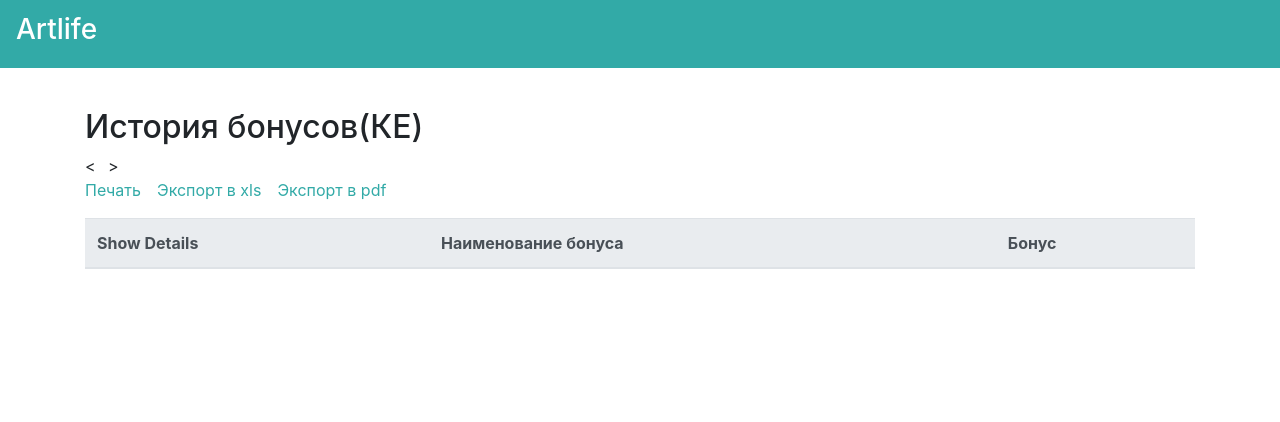
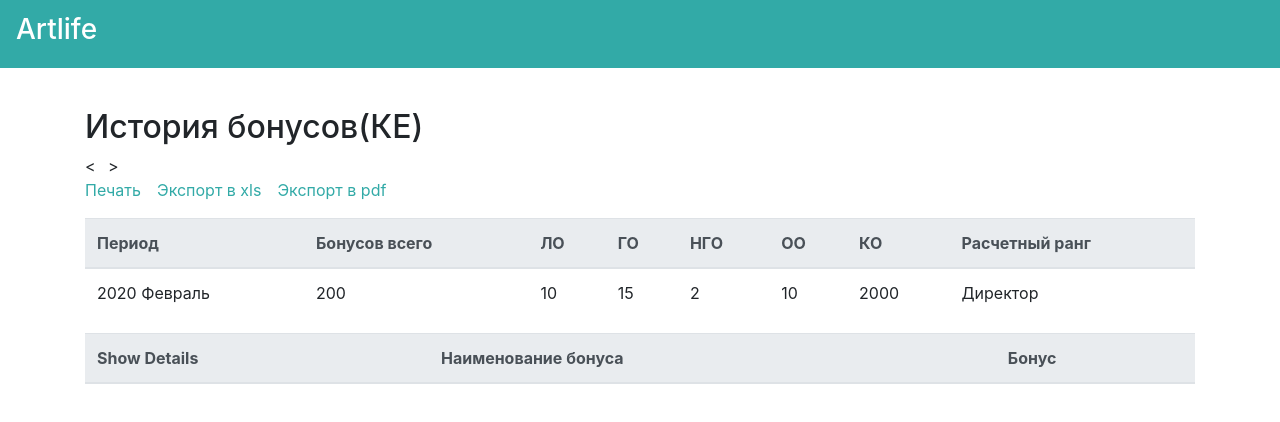
Before and after one commit to TjLinka/artLifeDemo, a Vue app: page /bonus-history in a window 1280 px wide. Shown: the top 422 px of the page. Built offline with nearby package versions, Linux system fonts and the light colour scheme; no server answers; sample sign-in values are in the browser's storage.

Commit message:
Add Top Table Bonus__History__Page

```diff
--- a/src/views/BonusHistory.vue
+++ b/src/views/BonusHistory.vue
@@ -4,13 +4,14 @@
       <h2 class="page__title">История бонусов(КЕ)</h2>
       <div class="row">
         <div class="col-2 perioad__picker">
-          <span class="mr-1"
-                @click="periodIndex = (periodIndex - 1) >= 0? periodIndex - 1: periods.length - 1">
-            &lt;</span>
-          <span>{{ currentPeriod.slice(0,-3)}}</span>
-          <span class="ml-1"
-                @click="periodIndex = (periodIndex+1)  % periods.length">
-            &gt;</span>
+          <span
+            class="mr-1"
+            @click="periodIndex = periodIndex - 1 >= 0 ? periodIndex - 1 : periods.length - 1"
+          >
+            &lt;</span
+          >
+          <span>{{ currentPeriod.slice(0, -3) }}</span>
+          <span class="ml-1" @click="periodIndex = (periodIndex + 1) % periods.length"> &gt;</span>
         </div>
       </div>
       <p class="exp_print">
@@ -18,6 +19,7 @@
         <span class="mr-3">Экспорт в xls</span>
         <span class="mr-3">Экспорт в pdf</span>
       </p>
+      <b-table :fields="topFields" :items="testDataTopTable" head-variant="light"></b-table>
       <b-table :fields="mainFields" :items="bonus" head-variant="light">
         <template v-slot:cell(show_details)="row">
           <b-button size="sm" @click="row.toggleDetails" class="mr-2">
@@ -44,6 +46,52 @@ export default {
       periodIndex: 0,
       bonus: [],
       returnItems: [],
+      testDataTopTable: [
+        {
+          period: '2020 Февраль',
+          bonusAll: 200,
+          lo: 10,
+          go: 15,
+          ngo: 2,
+          oo: 10,
+          ko: 2000,
+          rank: 'Директор',
+        },
+      ],
+      topFields: [
+        {
+          key: 'period',
+          label: 'Период',
+        },
+        {
+          key: 'bonusAll',
+          label: 'Бонусов всего',
+        },
+        {
+          key: 'lo',
+          label: 'ЛО',
+        },
+        {
+          key: 'go',
+          label: 'ГО',
+        },
+        {
+          key: 'ngo',
+          label: 'НГО',
+        },
+        {
+          key: 'oo',
+          label: 'ОО',
+        },
+        {
+          key: 'ko',
+          label: 'КО',
+        },
+        {
+          key: 'rank',
+          label: 'Расчетный ранг ',
+        },
+      ],
       mainFields: [
         'show_details',
         {
@@ -90,7 +138,8 @@ export default {
         return result;
       });
       this.periodIndex = this.periods.length - 1;
-      backApi.get('agent/bonus-detail', { params: { comdte: this.currentPeriod } })
+      backApi
+        .get('agent/bonus-detail', { params: { comdte: this.currentPeriod } })
         .then((response) => {
           this.bonus = response.data;
         });
@@ -107,10 +156,9 @@ export default {
   },
   watch: {
     currentPeriod(v) {
-      backApi.get('agent/bonus-detail', { params: { comdte: v } })
-        .then((response) => {
-          this.bonus = response.data;
-        });
+      backApi.get('agent/bonus-detail', { params: { comdte: v } }).then((response) => {
+        this.bonus = response.data;
+      });
     },
   },
   methods: {},
```
